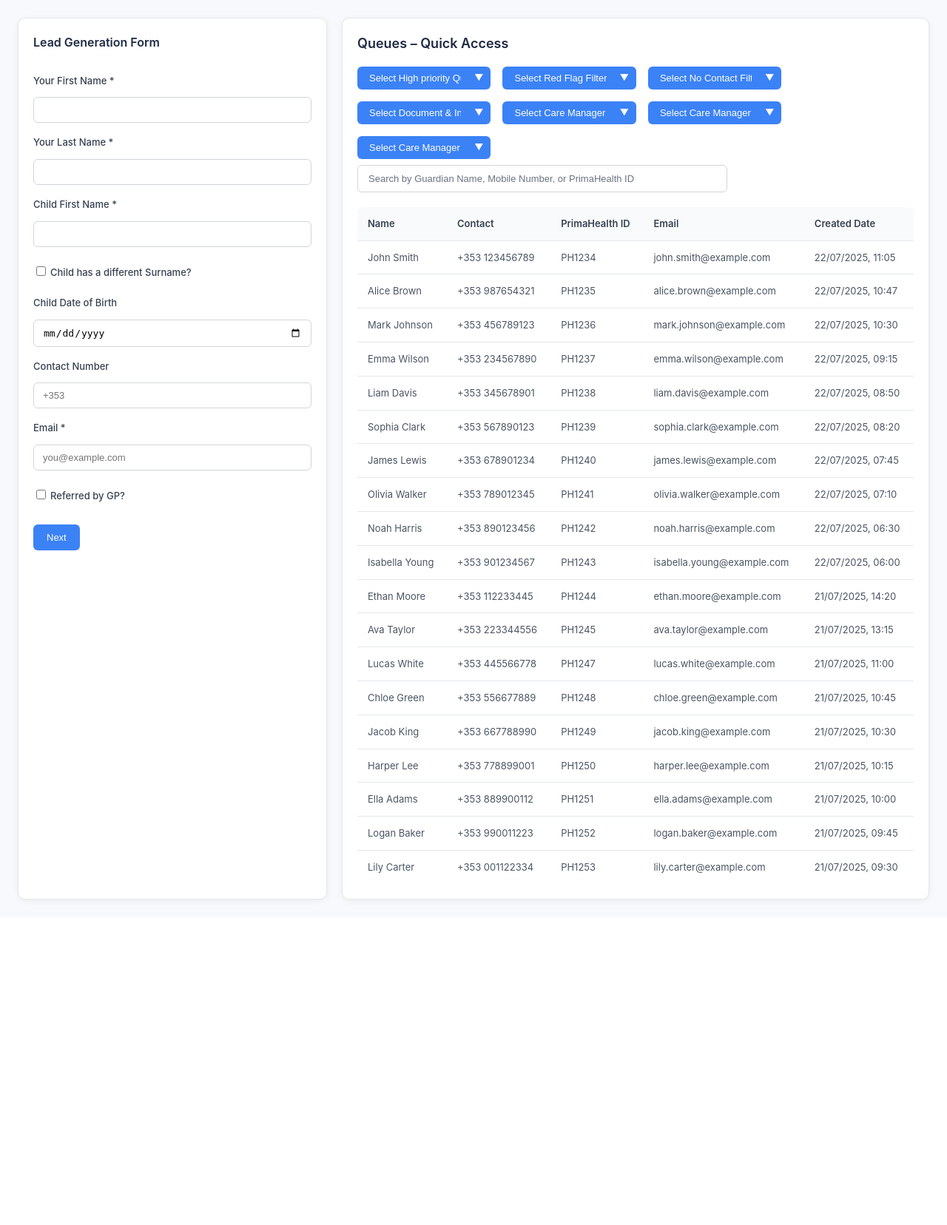
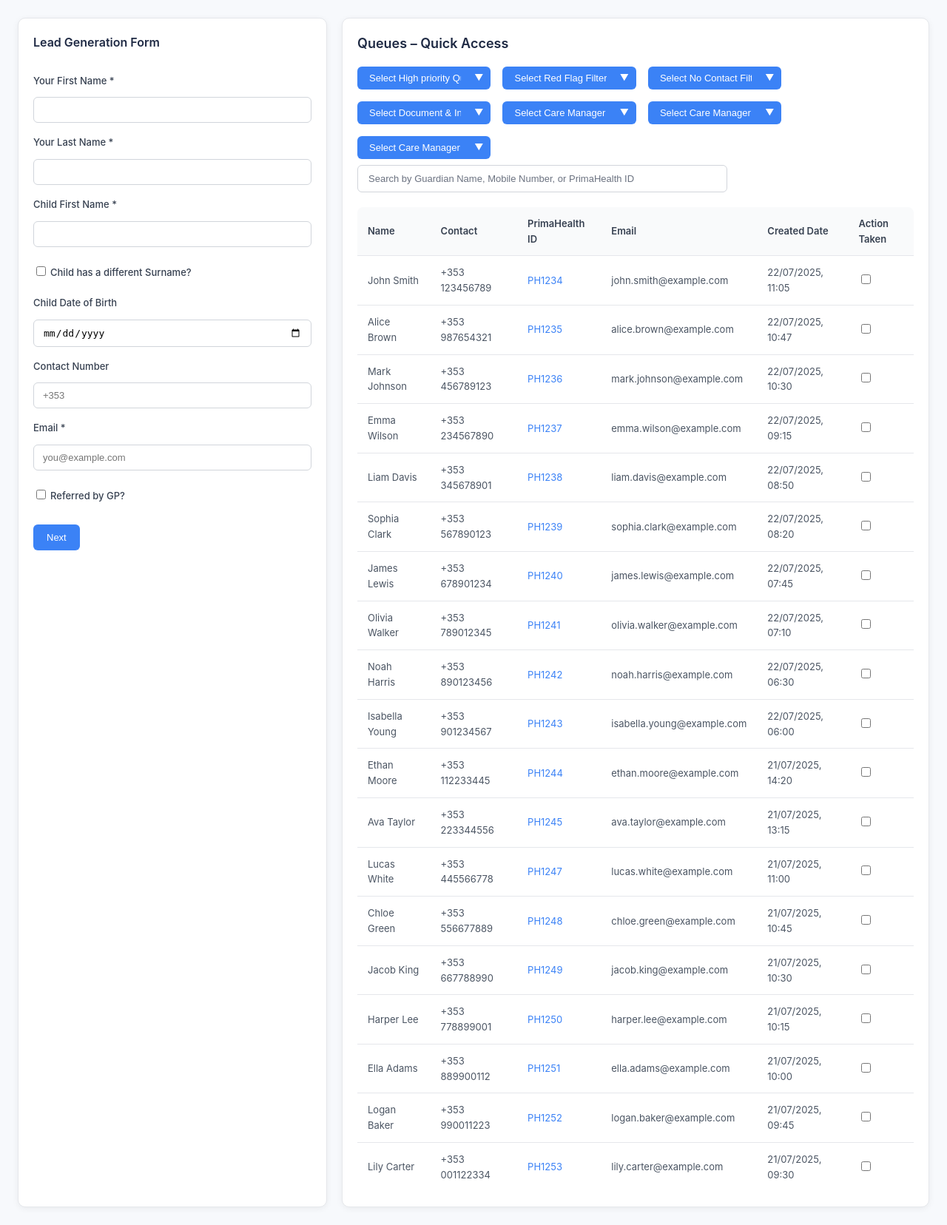
Before and after one commit to pdkv1999/primaHealth, a Python web app: template templates/login_cc.html in a window 1280 px wide. Shown: the whole page at 74% size. Before the commit the page ends 1220 px from the top, so only its background shows below. Run offline with Jinja, Linux system fonts and the light colour scheme; the template is opened without the code that fills it, so the values that code supplies are empty.

Commit message:
updated code

```diff
--- a/templates/login_cc.html
+++ b/templates/login_cc.html
@@ -230,6 +235,10 @@
     .submit-btn:active {
       transform: translateY(0);
     }
+
+    .action-checkbox {
+      accent-color: #3b82f6;
+    }
   </style>
 </head>
 <body>
@@ -342,141 +351,161 @@
           <th>PrimaHealth ID</th>
           <th>Email</th>
           <th>Created Date</th>
+          <th>Action Taken</th>
         </tr>
       </thead>
       <tbody>
-        <tr data-queue="Recently_Viewed" onclick="goToCC('1')">
+        <tr data-queue="Recently_Viewed" data-action-taken="false">
           <td>John Smith</td>
           <td>+353 123456789</td>
-          <td>PH1234</td>
+          <td><span class="ph-id" onclick="goToCC('1')" style="cursor: pointer; color: #3b82f6;">PH1234</span></td>
           <td>john.smith@example.com</td>
           <td>22/07/2025, 11:05</td>
+          <td><input type="checkbox" class="action-checkbox" onchange="updateActionTaken(this, '1')"></td>
         </tr>
-        <tr data-queue="Recently_Viewed" onclick="goToCC('2')">
+        <tr data-queue="Recently_Viewed" data-action-taken="false">
           <td>Alice Brown</td>
           <td>+353 987654321</td>
-          <td>PH1235</td>
+          <td><span class="ph-id" onclick="goToCC('2')" style="cursor: pointer; color: #3b82f6;">PH1235</span></td>
           <td>alice.brown@example.com</td>
           <td>22/07/2025, 10:47</td>
+          <td><input type="checkbox" class="action-checkbox" onchange="updateActionTaken(this, '2')"></td>
         </tr>
-        <tr data-queue="Recently_Viewed" onclick="goToCC('3')">
+        <tr data-queue="Recently_Viewed" data-action-taken="false">
           <td>Mark Johnson</td>
           <td>+353 456789123</td>
-          <td>PH1236</td>
+          <td><span class="ph-id" onclick="goToCC('3')" style="cursor: pointer; color: #3b82f6;">PH1236</span></td>
           <td>mark.johnson@example.com</td>
           <td>22/07/2025, 10:30</td>
+          <td><input type="checkbox" class="action-checkbox" onchange="updateActionTaken(this, '3')"></td>
         </tr>
-        <tr data-queue="Recently_Viewed" onclick="goToCC('4')">
+        <tr data-queue="Recently_Viewed" data-action-taken="false">
           <td>Emma Wilson</td>
           <td>+353 234567890</td>
-          <td>PH1237</td>
+          <td><span class="ph-id" onclick="goToCC('4')" style="cursor: pointer; color: #3b82f6;">PH1237</span></td>
           <td>emma.wilson@example.com</td>
           <td>22/07/2025, 09:15</td>
+          <td><input type="checkbox" class="action-checkbox" onchange="updateActionTaken(this, '4')"></td>
         </tr>
-        <tr data-queue="Recently_Viewed" onclick="goToCC('5')">
+        <tr data-queue="Recently_Viewed" data-action-taken="false">
           <td>Liam Davis</td>
           <td>+353 345678901</td>
-          <td>PH1238</td>
+          <td><span class="ph-id" onclick="goToCC('5')" style="cursor: pointer; color: #3b82f6;">PH1238</span></td>
           <td>liam.davis@example.com</td>
           <td>22/07/2025, 08:50</td>
+          <td><input type="checkbox" class="action-checkbox" onchange="updateActionTaken(this, '5')"></td>
         </tr>
-        <tr data-queue="Recently_Viewed" onclick="goToCC('6')">
+        <tr data-queue="Recently_Viewed" data-action-taken="false">
           <td>Sophia Clark</td>
           <td>+353 567890123</td>
-          <td>PH1239</td>
+          <td><span class="ph-id" onclick="goToCC('6')" style="cursor: pointer; color: #3b82f6;">PH1239</span></td>
           <td>sophia.clark@example.com</td>
           <td>22/07/2025, 08:20</td>
+          <td><input type="checkbox" class="action-checkbox" onchange="updateActionTaken(this, '6')"></td>
         </tr>
-        <tr data-queue="Recently_Viewed" onclick="goToCC('7')">
+        <tr data-queue="Recently_Viewed" data-action-taken="false">
           <td>James Lewis</td>
           <td>+353 678901234</td>
-          <td>PH1240</td>
+          <td><span class="ph-id" onclick="goToCC('7')" style="cursor: pointer; color: #3b82f6;">PH1240</span></td>
           <td>james.lewis@example.com</td>
           <td>22/07/2025, 07:45</td>
+          <td><input type="checkbox" class="action-checkbox" onchange="updateActionTaken(this, '7')"></td>
         </tr>
-        <tr data-queue="Recently_Viewed" onclick="goToCC('8')">
+        <tr data-queue="Recently_Viewed" data-action-taken="false">
           <td>Olivia Walker</td>
           <td>+353 789012345</td>
-          <td>PH1241</td>
+          <td><span class="ph-id" onclick="goToCC('8')" style="cursor: pointer; color: #3b82f6;">PH1241</span></td>
           <td>olivia.walker@example.com</td>
           <td>22/07/2025, 07:10</td>
+          <td><input type="checkbox" class="action-checkbox" onchange="updateActionTaken(this, '8')"></td>
         </tr>
-        <tr data-queue="Recently_Viewed" onclick="goToCC('9')">
+        <tr data-queue="Recently_Viewed" data-action-taken="false">
           <td>Noah Harris</td>
           <td>+353 890123456</td>
-          <td>PH1242</td>
+          <td><span class="ph-id" onclick="goToCC('9')" style="cursor: pointer; color: #3b82f6;">PH1242</span></td>
           <td>noah.harris@example.com</td>
           <td>22/07/2025, 06:30</td>
+          <td><input type="checkbox" class="action-checkbox" onchange="updateActionTaken(this, '9')"></td>
         </tr>
-        <tr data-queue="Recently_Viewed" onclick="goToCC('10')">
+        <tr data-queue="Recently_Viewed" data-action-taken="false">
           <td>Isabella Young</td>
           <td>+353 901234567</td>
-          <td>PH1243</td>
+          <td><span class="ph-id" onclick="goToCC('10')" style="cursor: pointer; color: #3b82f6;">PH1243</span></td>
           <td>isabella.young@example.com</td>
           <td>22/07/2025, 06:00</td>
+          <td><input type="checkbox" class="action-checkbox" onchange="updateActionTaken(this, '10')"></td>
         </tr>
-        <tr data-queue="SC_Not_Booked_7Days" onclick="goToCC('11')">
+        <tr data-queue="SC_Not_Booked_7Days" data-action-taken="false">
           <td>Ethan Moore</td>
           <td>+353 112233445</td>
-          <td>PH1244</td>
+          <td><span class="ph-id" onclick="goToCC('11')" style="cursor: pointer; color: #3b82f6;">PH1244</span></td>
           <td>ethan.moore@example.com</td>
           <td>21/07/2025, 14:20</td>
+          <td><input type="checkbox" class="action-checkbox" onchange="updateActionTaken(this, '11')"></td>
         </tr>
-        <tr data-queue="G2_Consent_Pending" onclick="goToCC('12')">
+        <tr data-queue="G2_Consent_Pending" data-action-taken="false">
           <td>Ava Taylor</td>
           <td>+353 223344556</td>
-          <td>PH1245</td>
+          <td><span class="ph-id" onclick="goToCC('12')" style="cursor: pointer; color: #3b82f6;">PH1245</span></td>
           <td>ava.taylor@example.com</td>
           <td>21/07/2025, 13:15</td>
+          <td><input type="checkbox" class="action-checkbox" onchange="updateActionTaken(this, '12')"></td>
         </tr>
-        <tr data-queue="Red_Flag_CAMHS_Concern" onclick="goToCC('14')">
+        <tr data-queue="Red_Flag_CAMHS_Concern" data-action-taken="false">
           <td>Lucas White</td>
           <td>+353 445566778</td>
-          <td>PH1247</td>
+          <td><span class="ph-id" onclick="goToCC('14')" style="cursor: pointer; color: #3b82f6;">PH1247</span></td>
           <td>lucas.white@example.com</td>
           <td>21/07/2025, 11:00</td>
+          <td><input type="checkbox" class="action-checkbox" onchange="updateActionTaken(this, '14')"></td>
         </tr>
-        <tr data-queue="Red_Flag_Eating_Disorder" onclick="goToCC('15')">
+        <tr data-queue="Red_Flag_Eating_Disorder" data-action-taken="false">
           <td>Chloe Green</td>
           <td>+353 556677889</td>
-          <td>PH1248</td>
+          <td><span class="ph-id" onclick="goToCC('15')" style="cursor: pointer; color: #3b82f6;">PH1248</span></td>
           <td>chloe.green@example.com</td>
           <td>21/07/2025, 10:45</td>
+          <td><input type="checkbox" class="action-checkbox" onchange="updateActionTaken(this, '15')"></td>
         </tr>
-        <tr data-queue="No_Contact_7_Days" onclick="goToCC('16')">
+        <tr data-queue="No_Contact_7_Days" data-action-taken="false">
           <td>Jacob King</td>
           <td>+353 667788990</td>
-          <td>PH1249</td>
+          <td><span class="ph-id" onclick="goToCC('16')" style="cursor: pointer; color: #3b82f6;">PH1249</span></td>
           <td>jacob.king@example.com</td>
           <td>21/07/2025, 10:30</td>
+          <td><input type="checkbox" class="action-checkbox" onchange="updateActionTaken(this, '16')"></td>
         </tr>
-        <tr data-queue="Incomplete_Case" onclick="goToCC('17')">
+        <tr data-queue="Incomplete_Case" data-action-taken="false">
           <td>Harper Lee</td>
           <td>+353 778899001</td>
-          <td>PH1250</td>
+          <td><span class="ph-id" onclick="goToCC('17')" style="cursor: pointer; color: #3b82f6;">PH1250</span></td>
           <td>harper.lee@example.com</td>
           <td>21/07/2025, 10:15</td>
+          <td><input type="checkbox" class="action-checkbox" onchange="updateActionTaken(this, '17')"></td>
         </tr>
-        <tr data-queue="Care Manager_Approved_7_Days" onclick="goToCC('18')">
+        <tr data-queue="Care Manager_Approved_7_Days" data-action-taken="false">
           <td>Ella Adams</td>
           <td>+353 889900112</td>
-          <td>PH1251</td>
+          <td><span class="ph-id" onclick="goToCC('18')" style="cursor: pointer; color: #3b82f6;">PH1251</span></td>
           <td>ella.adams@example.com</td>
           <td>21/07/2025, 10:00</td>
+          <td><input type="checkbox" class="action-checkbox" onchange="updateActionTaken(this, '18')"></td>
         </tr>
-        <tr data-queue="Care Manager_Rejected_7_Days" onclick="goToCC('19')">
+        <tr data-queue="Care Manager_Rejected_7_Days" data-action-taken="false">
           <td>Logan Baker</td>
           <td>+353 990011223</td>
-          <td>PH1252</td>
+          <td><span class="ph-id" onclick="goToCC('19')" style="cursor: pointer; color: #3b82f6;">PH1252</span></td>
           <td>logan.baker@example.com</td>
           <td>21/07/2025, 09:45</td>
+          <td><input type="checkbox" class="action-checkbox" onchange="updateActionTaken(this, '18')"></td>
         </tr>
-        <tr data-queue="Care Manager_On_Hold_7_Days" onclick="goToCC('20')">
+        <tr data-queue="Care Manager_On_Hold_7_Days" data-action-taken="false">
           <td>Lily Carter</td>
           <td>+353 001122334</td>
-          <td>PH1253</td>
+          <td><span class="ph-id" onclick="goToCC('20')" style="cursor: pointer; color: #3b82f6;">PH1253</span></td>
           <td>lily.carter@example.com</td>
           <td>21/07/2025, 09:30</td>
+          <td><input type="checkbox" class="action-checkbox" onchange="updateActionTaken(this, '20')"></td>
         </tr>
       </tbody>
     </table>
@@ -485,6 +514,15 @@
   <script>
     function goToCC(patientId) {
       window.location.href = `cc_screen?patientId=${patientId}`;
+    }
+
+    function updateActionTaken(checkbox, patientId) {
+      const row = checkbox.closest('tr');
+      row.setAttribute('data-action-taken', checkbox.checked ? 'true' : 'false');
+      if (checkbox.checked) {
+        row.style.display = 'none'; // Hide the row when the checkbox is checked
+      }
+      // Optionally, you could add code here to persist the action taken state to a backend
     }
 
     function searchPatient() {
@@ -515,8 +553,14 @@
       }
 
       rows.forEach(row => {
-        const queue = row.getAttribute("data-queue");
-        row.style.display = queue === queueName ? "" : "none";
+        if (queueName === "Action_Taken" || queueName === "Action_Not_Taken") {
+          const actionTaken = row.getAttribute("data-action-taken") === "true";
+          row.style.display = (queueName === "Action_Taken" && actionTaken) ||
+                            (queueName === "Action_Not_Taken" && !actionTaken) ? "" : "none";
+        } else {
+          const queue = row.getAttribute("data-queue");
+          row.style.display = queue === queueName ? "" : "none";
+        }
       });
     }
 
```
Also changed, not shown: other parts of templates/login_cc.html (+14 -9 lines).
